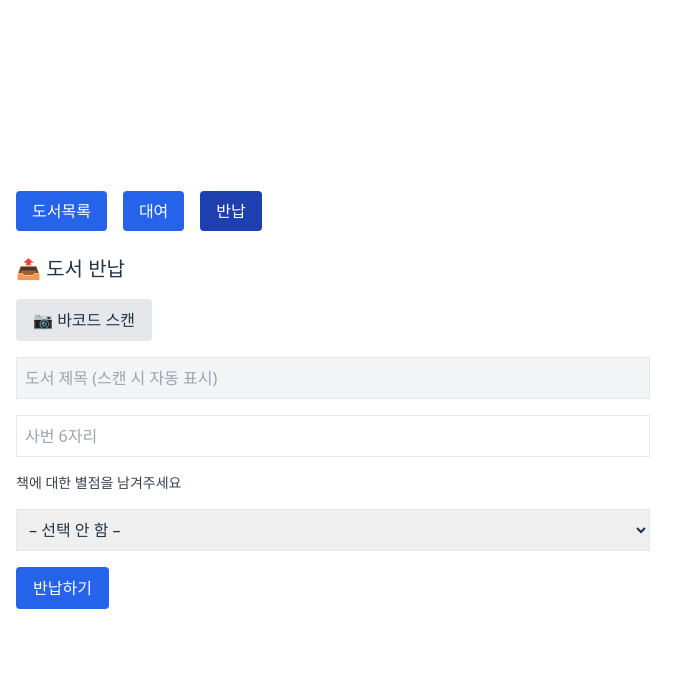
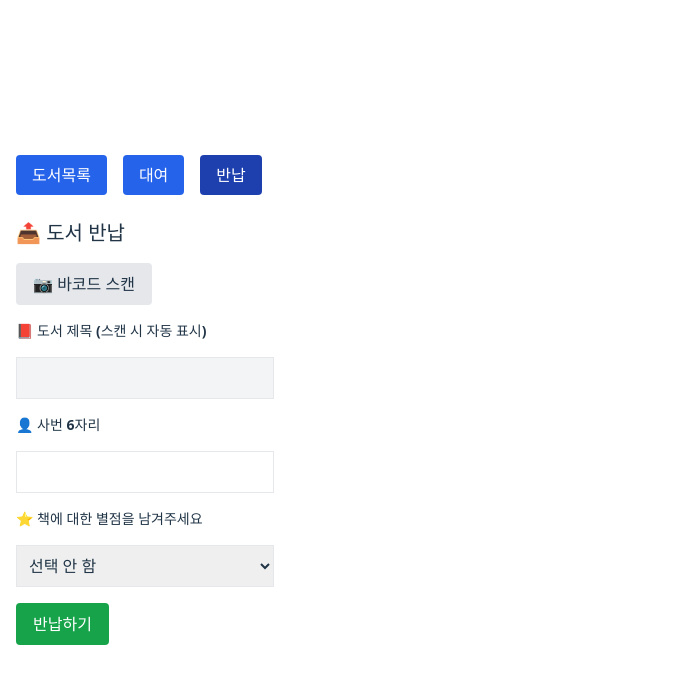
Before and after one commit to daewonpharm/book-rental-app, a React (Vite) app: page /return in a window 1280 px wide. Shown: the top 684 px of the page, without its empty margins (0-697 px from the left). Built offline with nearby package versions, Linux system fonts and the light colour scheme.

Commit message:
리턴 다시 3..

```diff
--- a/src/pages/Return.jsx
+++ b/src/pages/Return.jsx
@@ -1,3 +1,4 @@
+// src/pages/Return.jsx
 import React, { useState } from "react";
 import { db } from "../firebase";
 import {
@@ -13,15 +14,31 @@ import {
 import BarcodeScanner from "../components/BarcodeScanner";
 
 export default function Return() {
-  const [bookCode, setBookCode] = useState("");       // 내부 처리용
-  const [bookTitle, setBookTitle] = useState("");     // 사용자 표시용
-  const [employeeId, setEmployeeId] = useState("");
-  const [rating, setRating] = useState("");
+  const [bookCode, setBookCode] = useState("");     // 내부 처리용
+  const [title, setTitle] = useState("");           // 사용자 표시용
+  const [employeeId, setEmployeeId] = useState(""); // 입력 사번
+  const [rating, setRating] = useState("");         // 별점
   const [scanning, setScanning] = useState(false);
+
+  const handleDetected = async (code) => {
+    const normalized = code.toLowerCase();
+    const bookRef = doc(db, "books", normalized);
+    const bookSnap = await getDoc(bookRef);
+
+    if (!bookSnap.exists()) {
+      alert("해당 도서를 찾을 수 없습니다.");
+      return;
+    }
+
+    const bookData = bookSnap.data();
+    setBookCode(normalized);
+    setTitle(bookData.title || "");
+    setScanning(false);
+  };
 
   const handleReturn = async () => {
     if (!bookCode || !employeeId) {
-      alert("도서코드와 사번을 입력하세요.");
+      alert("도서와 사번을 모두 입력하세요.");
       return;
     }
 
@@ -29,32 +46,25 @@ export default function Return() {
     const bookSnap = await getDoc(bookRef);
 
     if (!bookSnap.exists()) {
-      alert("해당 도서가 존재하지 않습니다.");
+      alert("도서를 찾을 수 없습니다.");
       return;
     }
 
     const bookData = bookSnap.data();
-
-    if (bookData.available !== false) {
-      alert("이미 반납된 도서입니다.");
-      return;
-    }
-
     if (bookData.rentedBy !== employeeId) {
-      alert("해당 도서를 대여한 사번이 아닙니다.");
+      alert("이 도서를 대여한 사번이 아닙니다.");
       return;
     }
 
     const now = Timestamp.now();
 
-    // 책 상태 업데이트
+    // 1. 도서 상태 업데이트
     await updateDoc(bookRef, {
       available: true,
       returnedAt: now,
-      rentedBy: "",
     });
 
-    // rentLogs 업데이트
+    // 2. rentLogs 업데이트
     const q = query(
       collection(db, "rentLogs"),
       where("bookId", "==", bookCode),
@@ -62,52 +72,31 @@ export default function Return() {
       where("returnedAt", "==", null)
     );
     const snapshot = await getDocs(q);
-
     if (!snapshot.empty) {
       const logRef = doc(db, "rentLogs", snapshot.docs[0].id);
-      await updateDoc(logRef, {
-        returnedAt: now,
-        rating: rating ? parseFloat(rating) : null,
-      });
+      const updateData = { returnedAt: now };
+      if (rating) {
+        updateData.rating = parseFloat(rating);
+      }
+      await updateDoc(logRef, updateData);
     }
 
-    // 별점 업데이트
-    if (rating) {
-      const prevCount = bookData.ratingCount || 0;
-      const prevSum = bookData.ratingSum || 0;
-      const newCount = prevCount + 1;
-      const newSum = prevSum + parseFloat(rating);
-      const newAvg = newSum / newCount;
+    // 3. 별점 평균 계산 및 저장
+    const ratingSnap = await getDocs(
+      query(collection(db, "rentLogs"), where("bookId", "==", bookCode), where("rating", "!=", null))
+    );
+    const ratings = ratingSnap.docs.map((doc) => doc.data().rating);
+    const avgRating = ratings.reduce((a, b) => a + b, 0) / ratings.length;
 
-      await updateDoc(bookRef, {
-        ratingCount: newCount,
-        ratingSum: newSum,
-        avgRating: newAvg,
-      });
-    }
+    await updateDoc(bookRef, {
+      avgRating: parseFloat(avgRating.toFixed(2)),
+    });
 
-    alert("도서가 반납되었습니다.");
+    alert("반납 완료!");
     setBookCode("");
-    setBookTitle("");
+    setTitle("");
     setEmployeeId("");
     setRating("");
-    setScanning(false);
-  };
-
-  const handleDetected = async (code) => {
-    const normalizedCode = code.toLowerCase();
-    const bookRef = doc(db, "books", normalizedCode);
-    const bookSnap = await getDoc(bookRef);
-
-    if (bookSnap.exists()) {
-      const bookData = bookSnap.data();
-      setBookCode(normalizedCode);
-      setBookTitle(bookData.title);
-    } else {
-      alert("해당 도서를 찾을 수 없습니다.");
-    }
-
-    setScanning(false);
   };
 
   return (
@@ -127,58 +116,54 @@ export default function Return() {
             onDetected={handleDetected}
             onClose={() => setScanning(false)}
           />
-          <p className="text-sm text-gray-500">
+          <p className="text-sm text-red-500 mt-2">
             ⚠️ iOS에서는 두 번째 스캔부터 전면 카메라가 사용될 수 있어요. 작동이 안 되면 새로고침 해주세요.
           </p>
         </>
       )}
 
-      {/* 도서 제목 표시 (수정 불가) */}
+      {/* 📘 책 제목 (스캔 시 자동 표시) */}
+      <label className="block text-sm font-semibold mt-4">
+        📕 도서 제목 (스캔 시 자동 표시)
+      </label>
       <input
         type="text"
-        placeholder="도서 제목 (스캔 시 자동 표시)"
-        value={bookTitle}
+        value={title}
         readOnly
-        className="border p-2 w-full bg-gray-100 text-gray-700 cursor-not-allowed"
+        className="border p-2 w-full bg-gray-100 text-gray-800"
       />
 
+      <label className="block text-sm font-semibold mt-4">👤 사번 6자리</label>
       <input
         type="text"
-        inputMode="numeric"
-        pattern="\d{6}"
+        value={employeeId}
+        onChange={(e) => setEmployeeId(e.target.value)}
+        className="border p-2 w-full"
         maxLength={6}
-        placeholder="사번 6자리"
-        value={employeeId}
-        onChange={(e) => {
-          const value = e.target.value;
-          if (/^\d{0,6}$/.test(value)) {
-            setEmployeeId(value);
-          }
-        }}
-        className="border p-2 w-full"
       />
 
-      <label className="block text-sm font-medium text-gray-700">
-        책에 대한 별점을 남겨주세요
+      <label className="block text-sm font-semibold mt-4">
+        ⭐ 책에 대한 별점을 남겨주세요
       </label>
       <select
         value={rating}
         onChange={(e) => setRating(e.target.value)}
         className="border p-2 w-full"
       >
-        <option value="">– 선택 안 함 –</option>
-        {[...Array(10)]
-          .map((_, i) => (5 - i * 0.5).toFixed(1))
-          .map((val) => (
+        <option value="">선택 안 함</option>
+        {[...Array(10)].map((_, i) => {
+          const val = (10 - i) * 0.5;
+          return (
             <option key={val} value={val}>
-              ⭐ {val}
+              {"⭐".repeat(Math.floor(val)) + (val % 1 === 0.5 ? "⯨" : "")} {val.toFixed(1)}
             </option>
-          ))}
+          );
+        })}
       </select>
 
       <button
         onClick={handleReturn}
-        className="bg-blue-600 text-white px-4 py-2 rounded hover:bg-blue-700"
+        className="bg-green-600 text-white px-4 py-2 rounded hover:bg-green-700 mt-4"
       >
         반납하기
       </button>
```
